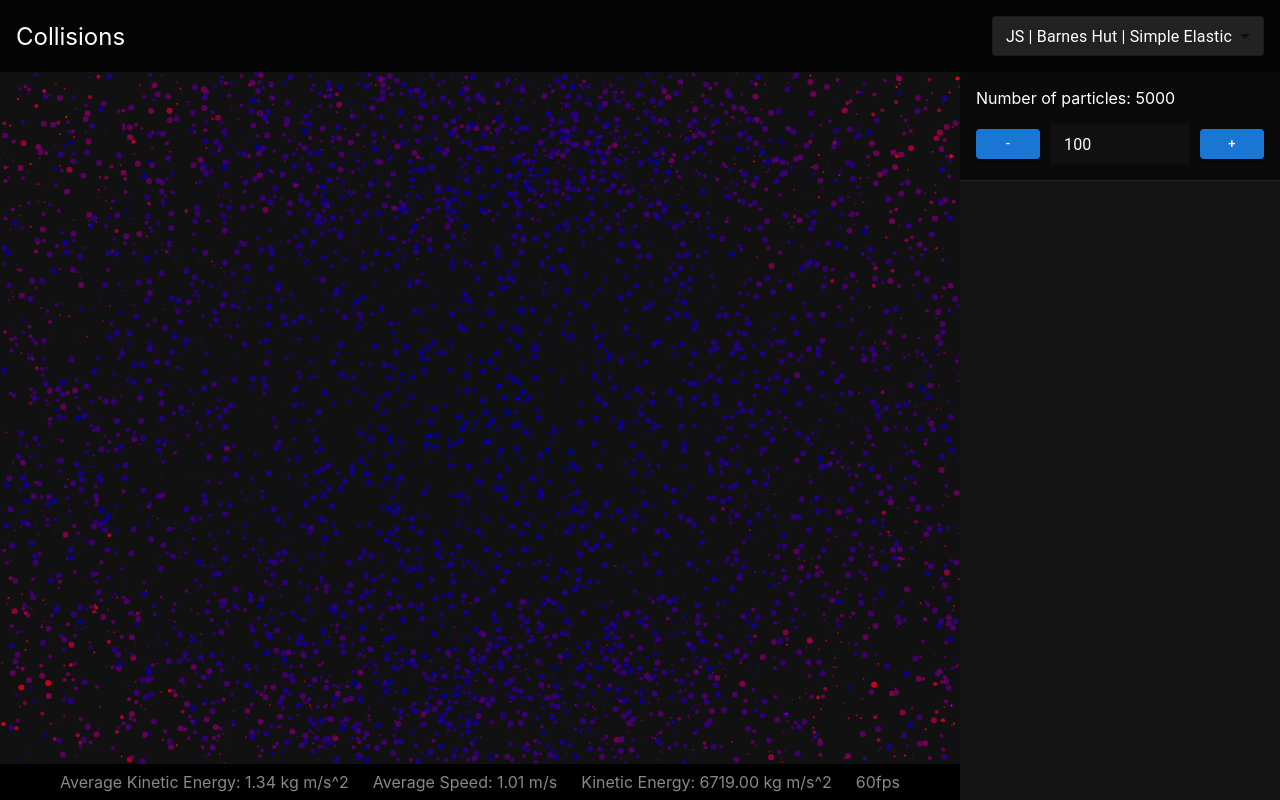
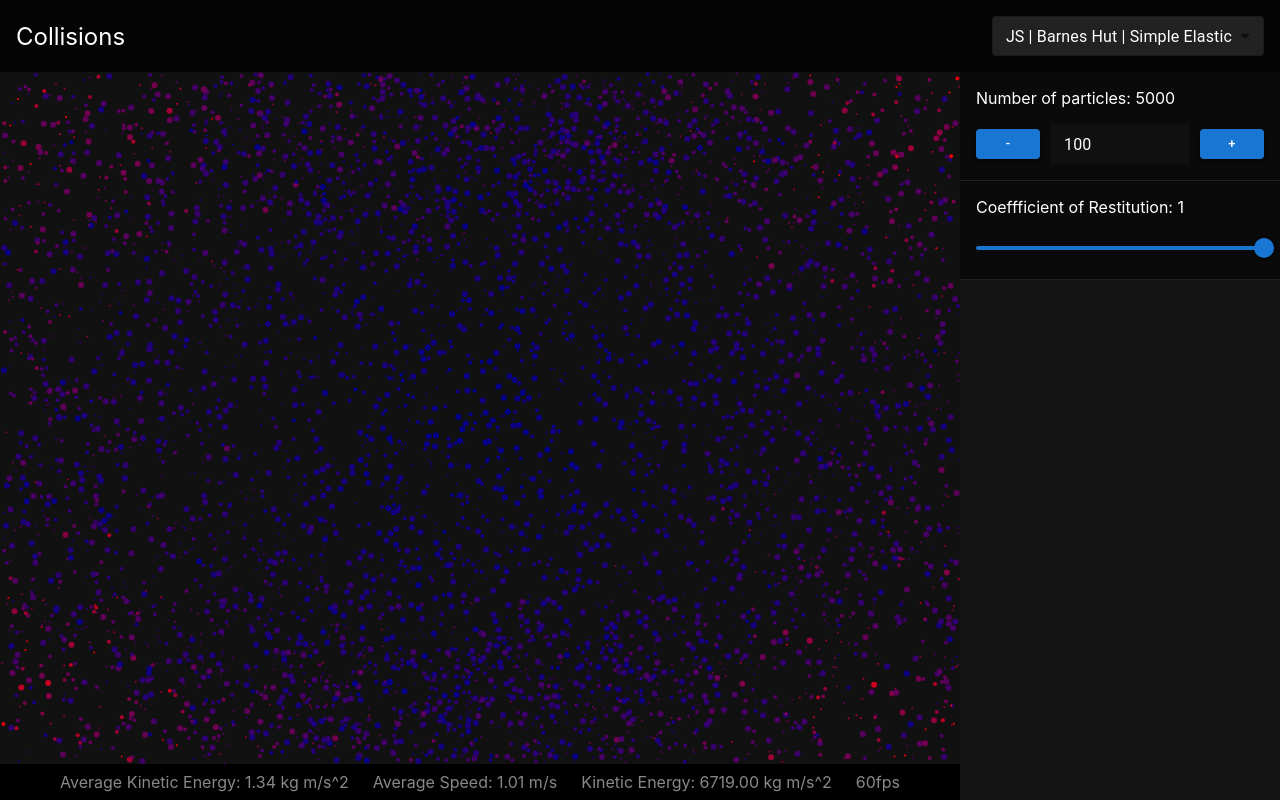
Before and after one commit to zerefwayne/collisions, a React (Create React App) app in the folder ui/: page / in a window 1280 px wide. Built offline with nearby package versions, Linux system fonts and the light colour scheme.

Commit message:
Add coefficient of restitution

```diff
--- a/ui/src/javascript/BarnesHutJavascriptSimpleElasticCollision.js
+++ b/ui/src/javascript/BarnesHutJavascriptSimpleElasticCollision.js
@@ -1,7 +1,7 @@
 import { useEffect, useRef, useState } from "react";
 import { getRandomInteger, getRandomColorRgb } from "../utils";
 import Paper from "@mui/material/Paper";
-import { Button, TextField } from "@mui/material";
+import { Button, TextField, Slider } from "@mui/material";
 
 import "./styles.css";
 
@@ -117,6 +117,7 @@ const BarnesHutJavascriptSimpleElasticCollision = () => {
   const [fps, setFps] = useState(0);
   const [averageKineticEnergy, setAverageKineticEnergy] = useState(0);
   const [averageSpeed, setAverageSpeed] = useState(0);
+  const [coefficientOfRestitution, setCoefficientOfRestitution] = useState(1);
 
   const [UNIVERSE_WIDTH, setUniverseWidth] = useState(0);
   const [UNIVERSE_HEIGHT, setUniverseHeight] = useState(0);
@@ -129,6 +130,10 @@ const BarnesHutJavascriptSimpleElasticCollision = () => {
 
   const handleIncrement = () => {
     drawRandomCircles(step);
+  };
+
+  const handleRestitutionChange = (event, newValue) => {
+    setCoefficientOfRestitution(newValue);
   };
 
   const handleDecrement = () => {
@@ -324,6 +329,10 @@ const BarnesHutJavascriptSimpleElasticCollision = () => {
               y: v2.y,
             };
 
+            // Apply coefficient of restitution
+            v1Final.x *= coefficientOfRestitution;
+            v2Final.x *= coefficientOfRestitution;
+
             // Rotate back
             circle.dx = cos * v1Final.x - sin * v1Final.y;
             circle.dy = cos * v1Final.y + sin * v1Final.x;
@@ -345,13 +354,13 @@ const BarnesHutJavascriptSimpleElasticCollision = () => {
         circle.x + circle.radius > canvas.width ||
         circle.x - circle.radius < 0
       ) {
-        circle.dx *= -1; // Reverse direction on reaching edge
+        circle.dx *= -1 * coefficientOfRestitution;// Reverse direction on reaching edge
       }
       if (
         circle.y + circle.radius > canvas.height ||
         circle.y - circle.radius < 0
       ) {
-        circle.dy *= -1;
+        circle.dy *= -1 * coefficientOfRestitution;
       }
 
       if (circle.x + circle.radius > canvas.width) {
@@ -510,6 +519,41 @@ const BarnesHutJavascriptSimpleElasticCollision = () => {
             </Button>
           </body>
         </Paper>
+        <Paper
+          elevation={0}
+          square
+          sx={{
+            backgroundColor: "#0a0a0a",
+            color: "white",
+            padding: "1rem",
+            borderBottom: "1px solid #222",
+            display: "flex",
+            flexDirection: "column",
+            alignItems: "flex-start",
+          }}
+        >
+          <header style={{ marginBottom: "1rem" }}>
+            Coeffficient of Restitution: {coefficientOfRestitution}
+          </header>
+          <body
+            style={{
+              display: "flex",
+              flexDirection: "row",
+              justifyContent: "space-around",
+              alignItems: "center",
+              width: "100%",
+            }}
+          >
+            <Slider
+              defaultValue={1.0}
+              step={0.01}
+              min={0}
+              max={1}
+              valueLabelDisplay="off"
+              onChange={handleRestitutionChange}
+            />
+          </body>
+        </Paper>
       </div>
     </div>
   );
```
